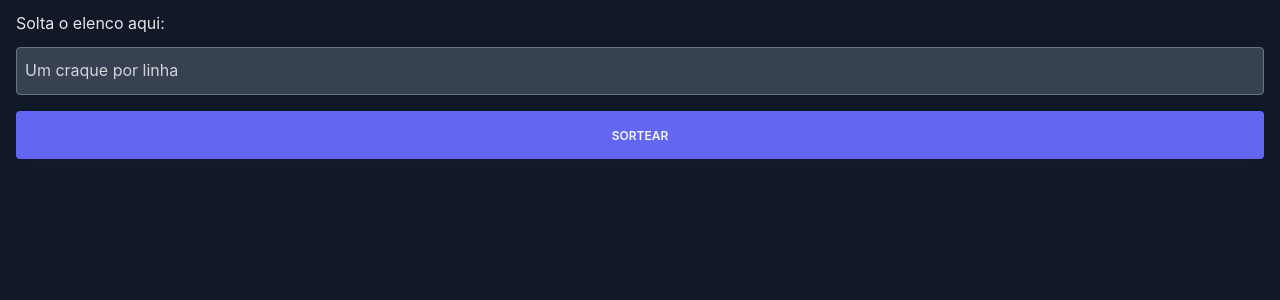
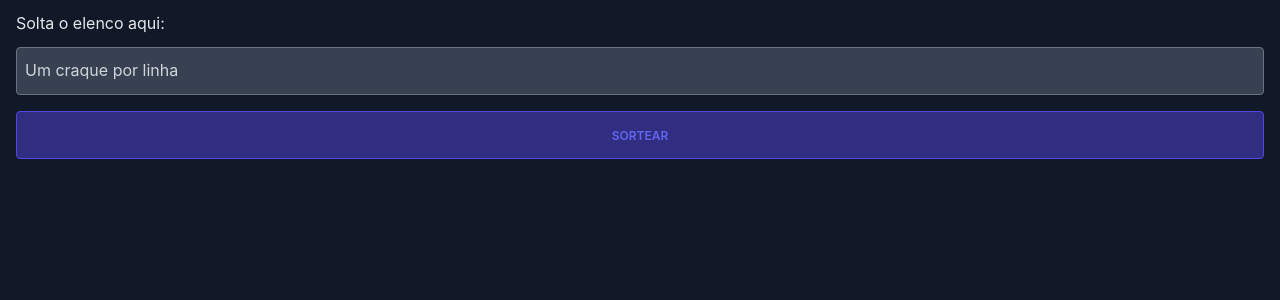
Before and after one commit to gabriel-barreto/shuffler, a React (Vite) app: page / in a window 1280 px wide. Shown: the top 300 px of the page. Built offline with nearby package versions, Linux system fonts and the light colour scheme.

Commit message:
feat: add disabled style to button

```diff
--- a/src/components/button/button.component.tsx
+++ b/src/components/button/button.component.tsx
@@ -2,18 +2,20 @@ import { MouseEventHandler } from 'react'
 import * as S from './button.styled'
 
 export interface ButtonProps {
+  disabled?: boolean
   label: string
   onClick?: MouseEventHandler
   type?: 'button' | 'submit'
 }
 
 export function Button({
+  disabled = true,
   label,
   onClick = () => {},
   type = 'button'
 }: ButtonProps) {
   return (
-    <S.Button onClick={onClick} type={type}>
+    <S.Button disabled={disabled} onClick={onClick} type={type}>
       {label}
     </S.Button>
   )
--- a/src/components/button/button.styled.ts
+++ b/src/components/button/button.styled.ts
@@ -3,7 +3,7 @@ import { styled } from '@/theme'
 export const Button = styled('button', {
   alignItems: 'center',
   backgroundColor: '$indigo500',
-  border: 'none',
+  border: '1px solid $indigo500',
   borderRadius: '$md',
   boxShadow: '$button',
   color: '$gray100',
@@ -14,5 +14,14 @@ export const Button = styled('button', {
   justifyContent: 'center',
   padding: '$2',
   textTransform: 'uppercase',
-  width: '100%'
+  transition: 'backgroundColor color borderColor boxShadow 400ms',
+  width: '100%',
+  willChange: 'contents',
+  '&:disabled': {
+    backgroundColor: '$indigo900',
+    border: '1px solid $indigo600',
+    boxShadow: 'none',
+    color: '$indigo500',
+    cursor: 'not-allowed'
+  }
 })
```
